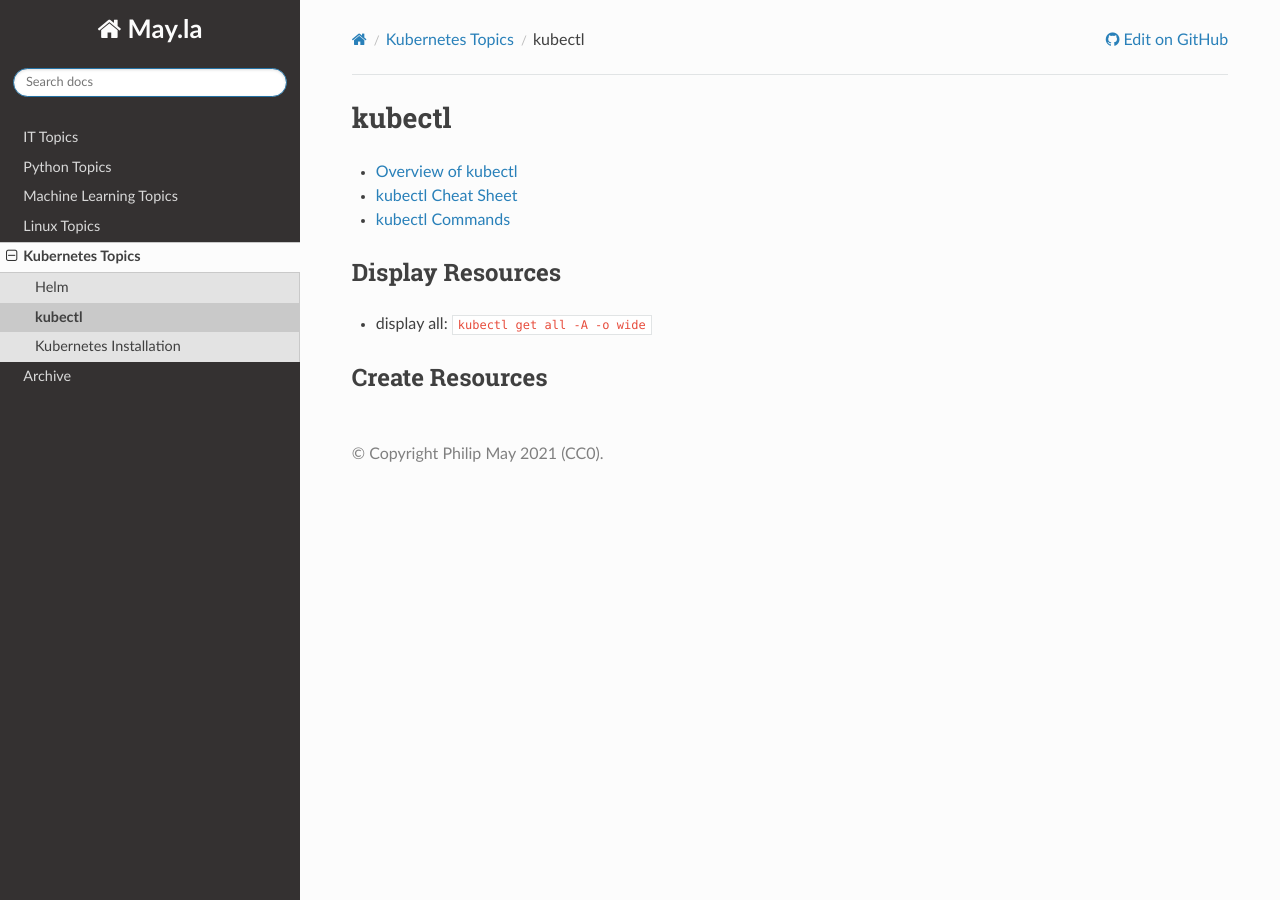
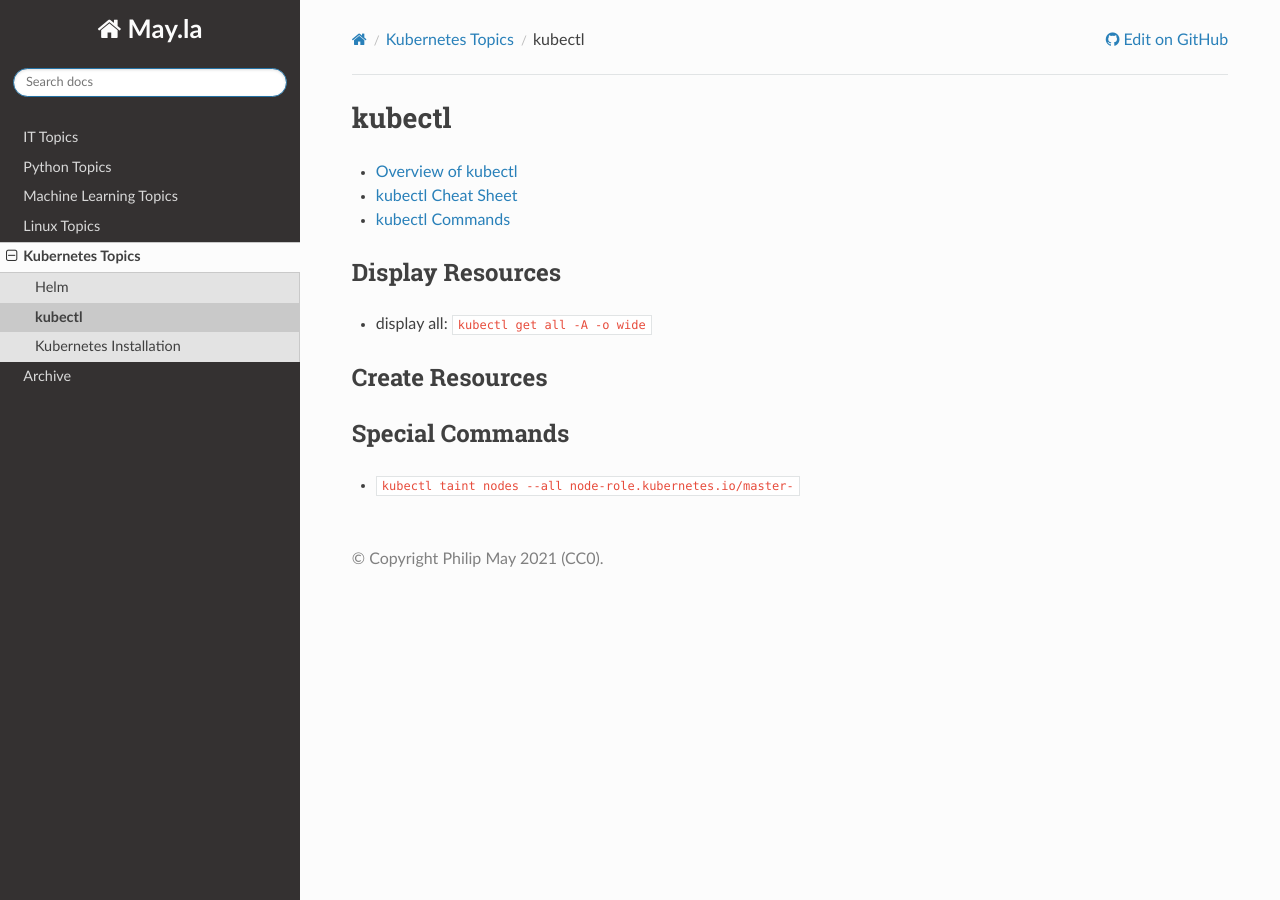
Before and after one commit to PhilipMay/May.la, a Sphinx documentation site: the page built from source/k8s/kubectl.md, in a window 1280 px wide. Built offline with Sphinx 7.4.7 and the Read the Docs theme 2.0.0, drawn with Linux system fonts in a browser that asks for light colours.

Commit message:
Update kubectl.md

```diff
--- a/source/k8s/kubectl.md
+++ b/source/k8s/kubectl.md
@@ -7,3 +7,6 @@
 - display all: `kubectl get all -A -o wide`
 
 ## Create Resources
+
+## Special Commands
+- `kubectl taint nodes --all node-role.kubernetes.io/master-`
```
